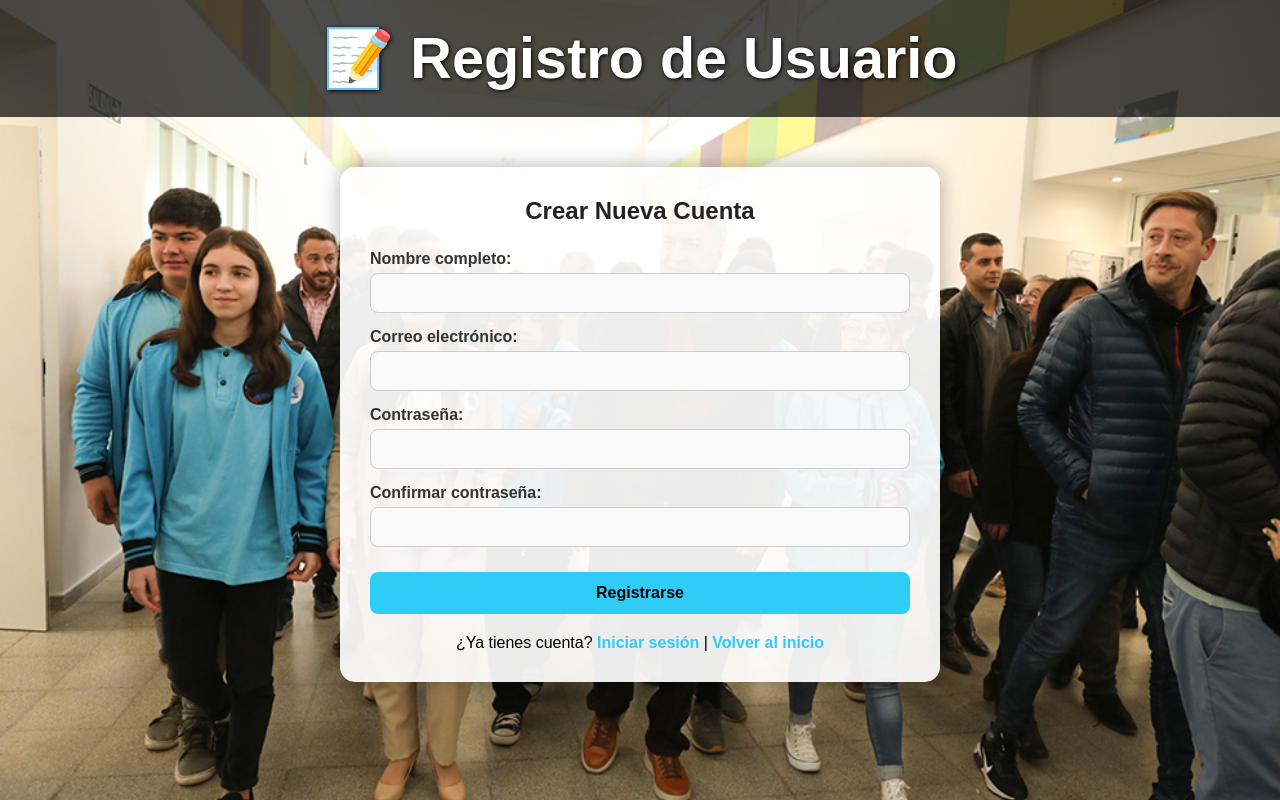
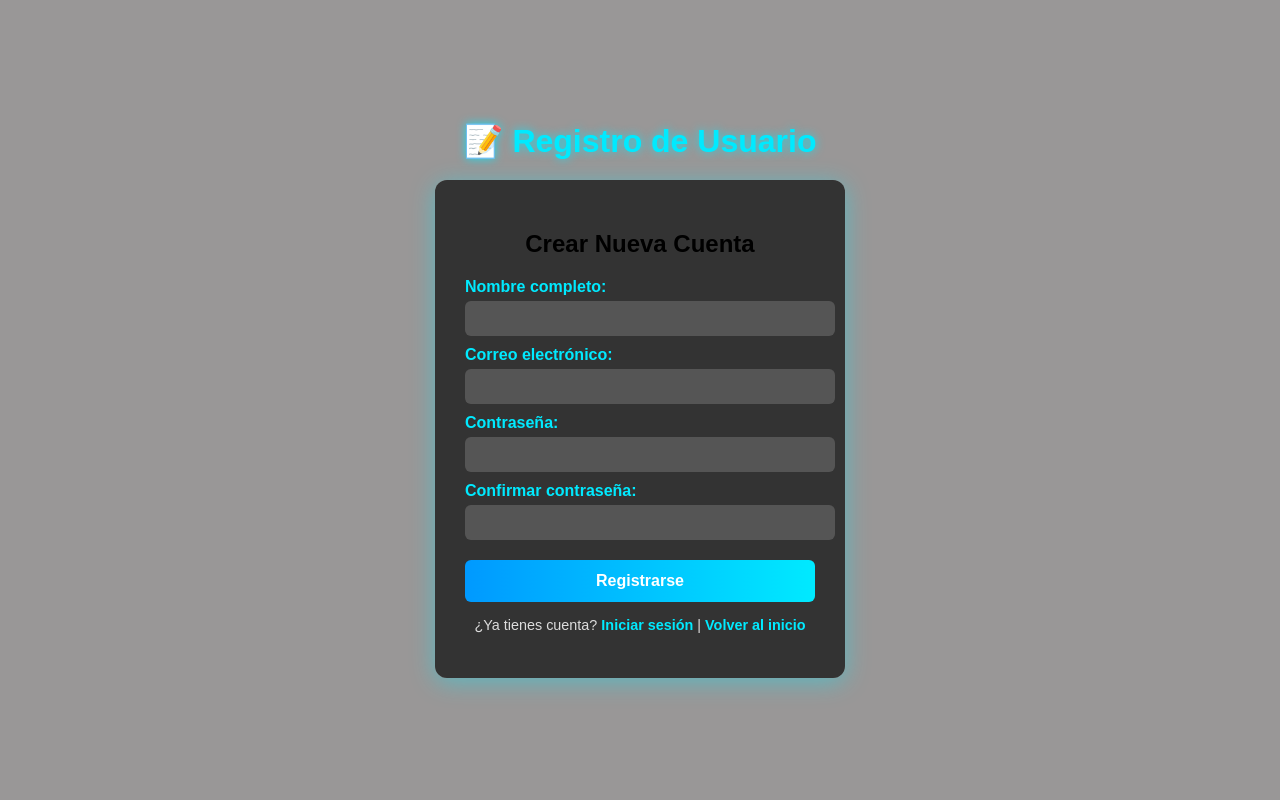
Before and after one commit to richRF07/Asistencias-PRoA, a Flask app: page /registro in a window 1280 px wide. Run offline with Flask 3, Linux system fonts and the light colour scheme.

Commit message:
modificacion estilos

```diff
--- a/App_Web/static/estilo.css
+++ b/App_Web/static/estilo.css
@@ -1,184 +1,124 @@
-* {
+/* Fondo general */
+body.fondo {
   margin: 0;
   padding: 0;
-  box-sizing: border-box;
+  font-family: 'Poppins', sans-serif;
+  min-height: 100vh;
+  display: flex;
+  flex-direction: column;
+  justify-content: center;
+  align-items: center;
+  position: relative;
+
+  /* Imagen de fondo */
+  background: url('/static/img/Schiarett-Proa-2.jpg') center center / cover no-repeat;
+  background-size: cover;
 }
 
-body, html {
-  font-family: 'Poppins', sans-serif;
-  height: 100%;
+/* Overlay oscuro para dar contraste */
+body.fondo::before {
+  content: "";
+  position: absolute;
+  inset: 0;
+  background: rgb(153, 151, 151);
+  z-index: 0;
 }
 
-.fondo {
-  /* Set the background image from your HTML template or inline style */
-  background: url('/static/img/Schiarett-Proa-2.jpg') center center / cover no-repeat;
+/* Asegurarse que el contenido esté por encima del overlay */
+header, .contenedor-formulario {
+  position: relative;
+  z-index: 1;
 }
 
-/* Header */
+/* Encabezado */
 header {
-  background-color: rgba(0, 0, 0, 0.7);
-  color: #fff;
+  margin-bottom: 20px;
   text-align: center;
-  padding: 25px 10px;
-  font-size: 1.8rem;
-  text-shadow: 1px 1px 4px black;
 }
 
-/* Contenedor principal */
-.contenedor-formulario {
-  max-width: 600px;
-  margin: 50px auto;
-  background-color: rgba(255, 255, 255, 0.92);
-  padding: 30px;
-  border-radius: 15px;
-  box-shadow: 0 0 20px rgba(0,0,0,0.3);
+header h1 {
+  font-size: 2rem;
+  color: #00eaff;
+  text-shadow: 0 0 10px rgba(0, 234, 255, 0.8);
+  margin: 0;
 }
 
-.contenedor-formulario h2 {
+/* Caja del formulario */
+.contenedor-formulario {
+  background: rgba(40, 40, 40, 0.9);
+  padding: 30px;
+  border-radius: 12px;
+  width: 350px;
+  box-shadow: 0 4px 25px rgba(0, 234, 255, 0.4);
+  backdrop-filter: blur(6px);
   text-align: center;
-  margin-bottom: 25px;
-  color: #222;
 }
 
-/* Formulario */
+/* Inputs y labels */
 .formulario label {
   display: block;
-  margin-top: 15px;
-  font-weight: 600;
-  color: #333;
+  color: #00eaff;
+  font-weight: bold;
+  margin-top: 10px;
+  text-align: left;
 }
 
-.formulario input,
-.formulario select,
-.formulario textarea {
+.formulario input {
   width: 100%;
   padding: 10px;
   margin-top: 5px;
-  border: 1px solid #ccc;
-  border-radius: 8px;
-  font-size: 1rem;
-  background-color: #f9f9f9;
+  border: none;
+  border-radius: 6px;
+  background: #555;
+  color: white;
 }
 
-.formulario button {
-  margin-top: 25px;
-  padding: 12px;
-  width: 100%;
-  background-color: #2fccf7;
-  border: none;
-  color: black;
-  font-weight: bold;
-  font-size: 1rem;
-  border-radius: 8px;
-  cursor: pointer;
-  transition: background-color 0.3s ease;
+.formulario input:focus {
+  outline: 2px solid #00eaff;
+  background: #666;
 }
 
-.formulario button:hover {
-  background-color: #1ca6c1;
+/* Botón */
+button {
+  width: 100%;
+  padding: 12px;
+  margin-top: 20px;
+  border: none;
+  border-radius: 6px;
+  background: linear-gradient(90deg, #0099ff, #00eaff);
+  color: white;
+  font-size: 1rem;
+  font-weight: bold;
+  cursor: pointer;
+  transition: 0.3s;
 }
 
-/* Estilos adicionales para login y registro */
-.container {
-  max-width: 500px;
-  margin: 50px auto;
-  background-color: rgba(255, 255, 255, 0.92);
-  padding: 30px;
-  border-radius: 15px;
-  box-shadow: 0 0 20px rgba(0,0,0,0.3);
-  text-align: center;
+button:hover {
+  background: linear-gradient(90deg, #00eaff, #0099ff);
+  transform: scale(1.05);
 }
 
-.img-principal {
-  max-width: 200px;
-  height: auto;
-  margin-bottom: 20px;
-  border-radius: 10px;
-}
-
-.btn {
-  margin-top: 25px;
-  padding: 12px 30px;
-  background-color: #2fccf7;
-  border: none;
-  color: black;
-  font-weight: bold;
-  font-size: 1rem;
-  border-radius: 8px;
-  cursor: pointer;
-  transition: background-color 0.3s ease;
-}
-
-.btn:hover {
-  background-color: #1ca6c1;
-}
-
+/* Texto de abajo */
 .texto-centro {
-  text-align: center;
-  margin-top: 20px;
+  margin-top: 15px;
+  font-size: 0.9rem;
+  color: #ddd;
 }
 
 .texto-centro a {
-  color: #2fccf7;
+  color: #00eaff;
   text-decoration: none;
-  font-weight: 600;
+  font-weight: bold;
 }
 
 .texto-centro a:hover {
   text-decoration: underline;
 }
 
-/* Estilos para mensajes flash */
-.flash-messages {
-  position: fixed;
-  top: 20px;
-  right: 20px;
-  z-index: 1000;
-}
-
-.flash-message {
-  padding: 15px 20px;
-  margin-bottom: 10px;
-  border-radius: 8px;
-  color: white;
-  font-weight: 600;
-  animation: slideIn 0.3s ease;
-}
-
-.flash-message.success {
-  background-color: #28a745;
-}
-
-.flash-message.error {
-  background-color: #dc3545;
-}
-
-.flash-message.warning {
-  background-color: #ffc107;
-  color: #333;
-}
-
-@keyframes slideIn {
-  from {
-    transform: translateX(100%);
-    opacity: 0;
-  }
-  to {
-    transform: translateX(0);
-    opacity: 1;
+/* Responsivo */
+@media (max-width: 400px) {
+  .contenedor-formulario {
+    width: 90%;
+    padding: 20px;
   }
 }
-
-/* Responsive design */
-@media (max-width: 768px) {
-  .contenedor-formulario,
-  .container {
-    margin: 20px;
-    padding: 20px;
-  }
-
-  header {
-    font-size: 1.5rem;
-    padding: 20px 10px;
-  }
-}
```
Also changed, not shown: App_Web/templates/registro.html (+5 -5 lines), login.css (added, +145 -0 lines).
